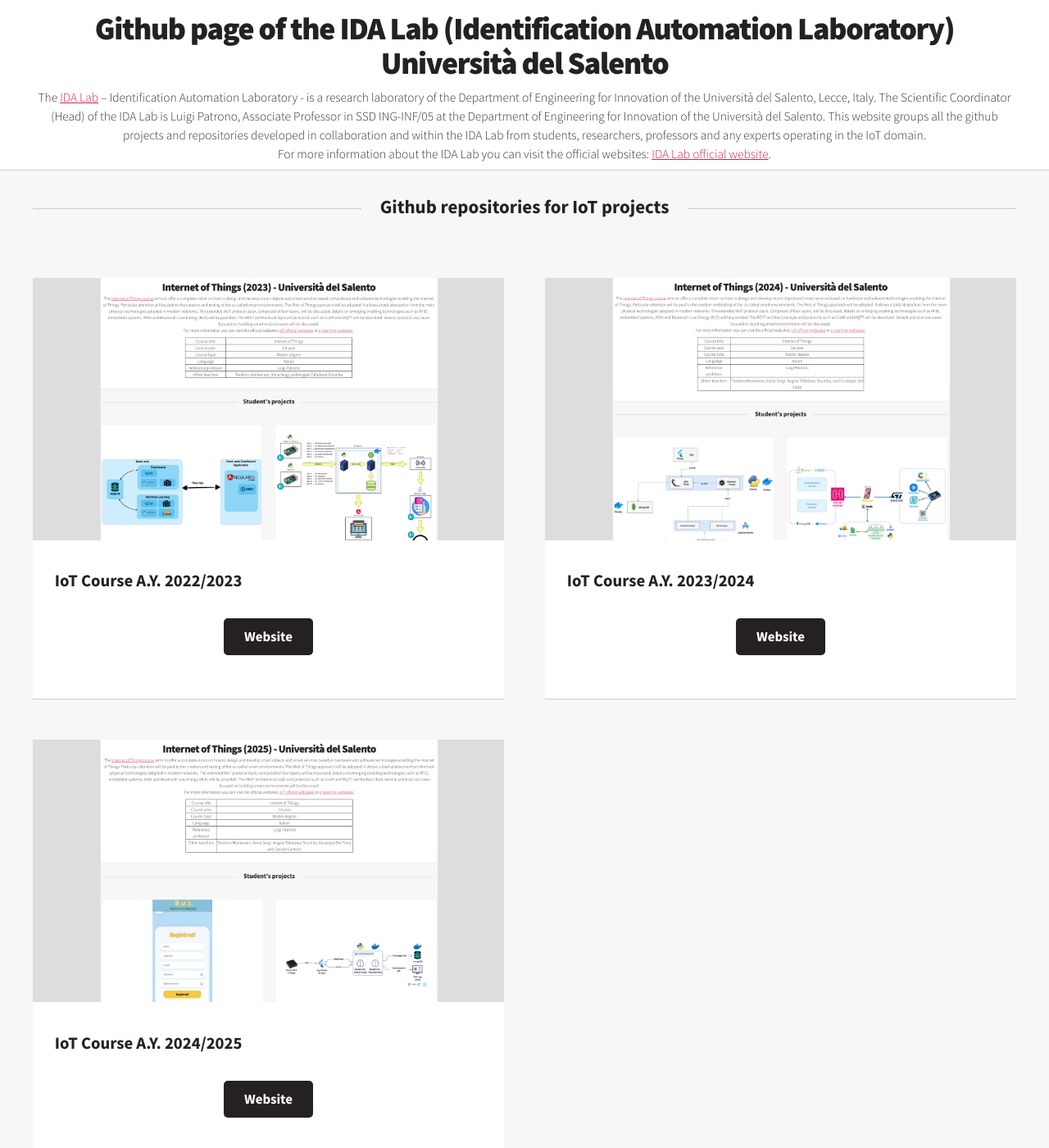
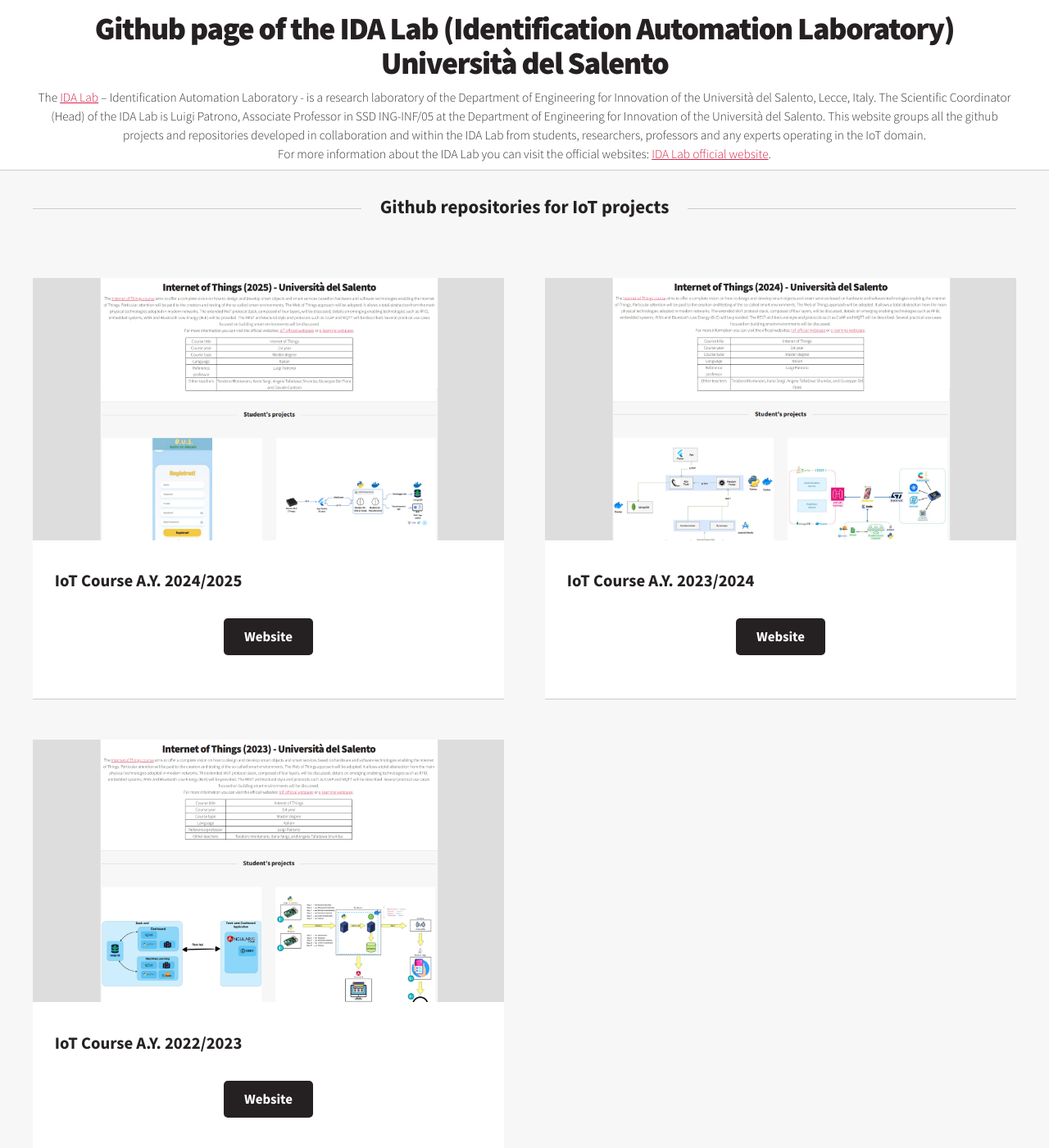
Before and after one commit to IDALab-unisalento/IDALab-unisalento.github.io, a Jekyll site: the page built from index.html, in a window 1280 px wide and 1400 px high. Shown: the whole window at 82% size. Built offline with Jekyll 4.4.1, drawn with Linux system fonts in a browser that asks for light colours; the list of posts is cut into pages by our own code.

Commit message:
new website

```diff
--- a/index.html
+++ b/index.html
@@ -19,7 +19,7 @@ layout: landing
 									</header>
 									<div class="row projects-container">
 										{% if site.categories.iotprojects %}
-											{% assign projects = site.categories.iotprojects | sort: 'title' %}
+											{% assign projects = site.categories.iotprojects | sort: 'title' | reverse  %}
 											{% if projects and projects != empty %}
 												{% assign index = 0 %}
 												{% for project in projects %}
@@ -58,7 +58,7 @@ layout: landing
 									</header>
 									<div class="row projects-container">
 										{% if site.categories.masters %}
-											{% assign projects = site.categories.masters | sort: 'title' %}
+											{% assign projects = site.categories.masters | sort: 'title' | reverse  %}
 											{% if projects and projects != empty %}
 												{% assign index = 0 %}
 												{% for project in projects %}
@@ -123,7 +123,7 @@ layout: landing
 									</header>
 									<div class="row projects-container">
 										{% if site.categories.bachelor %}
-											{% assign projects = site.categories.bachelor | sort: 'title' %}
+											{% assign projects = site.categories.bachelor | sort: 'title' | reverse  %}
 											{% if projects and projects != empty %}
 												{% assign index = 0 %}
 												{% for project in projects %}
```
